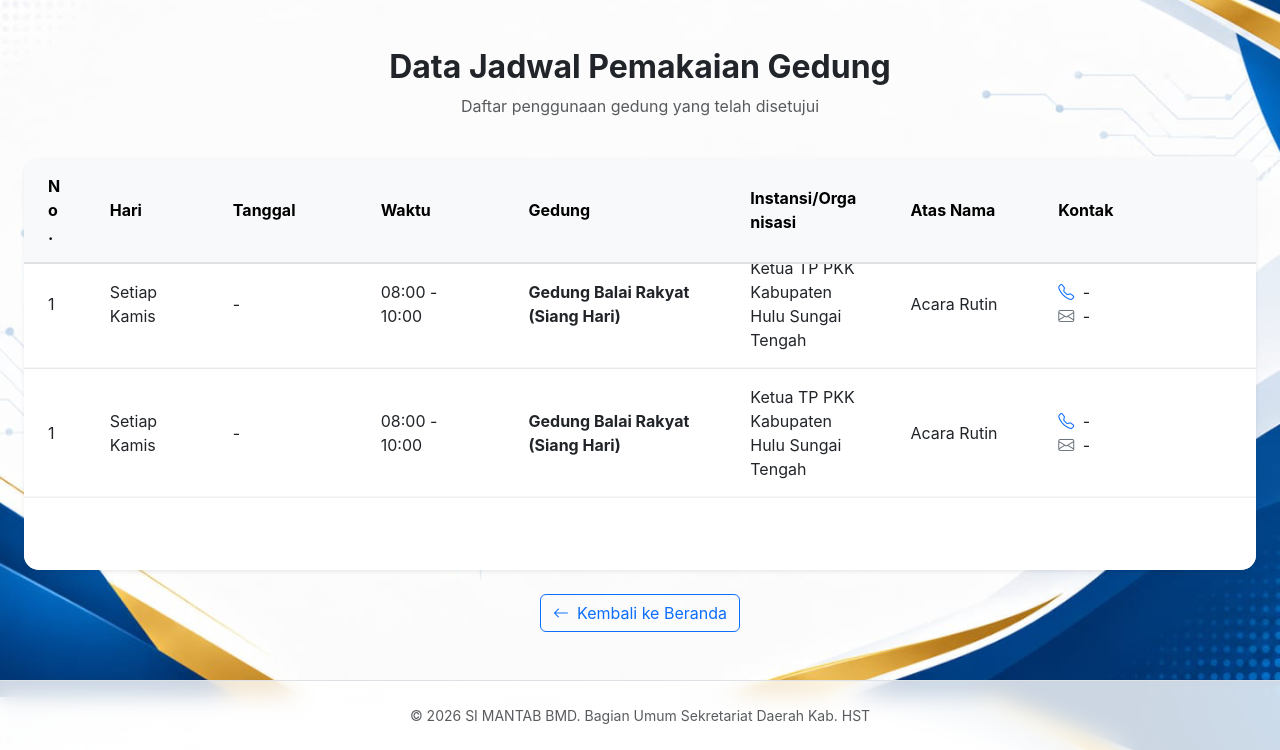
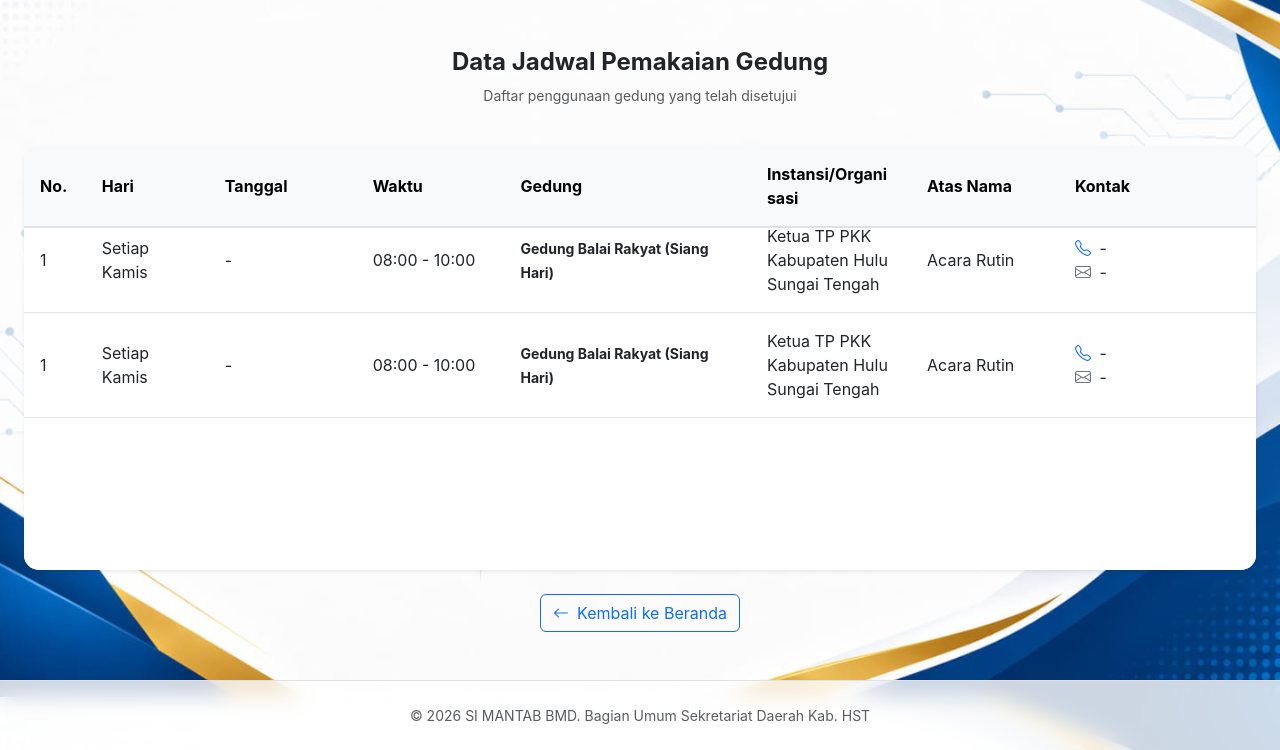
Before and after one commit to Rijal-ui/simantab-setdahst, a PHP site: page /usage_list.php in a window 1280 px wide. Shown: the part 103-853 px from the top of the page. Run offline with PHP 8.4, Linux system fonts and the light colour scheme; data comes from the database, SQL or seed files in the repository; lists and menus that the app fills with data are empty; some libraries are stand-ins or nearby versions.

Commit message:
Update usage_list 19 Jun 26

```diff
--- a/usage_list.php
+++ b/usage_list.php
@@ -52,26 +52,27 @@
 include 'header.php';
 ?>
 
-<div class="container-fluid px-4 py-5 d-flex flex-column" style="height: calc(100vh - 120px);">
+<div class="container-fluid px-2 px-md-4 py-5 d-flex flex-column" style="height: calc(100vh - 120px);">
     <div class="text-center mb-4">
-        <h2 class="fw-bold">Data Jadwal Pemakaian Gedung</h2>
-        <p class="text-muted">Daftar penggunaan gedung yang telah disetujui</p>
+        <h2 class="fw-bold h4">Data Jadwal Pemakaian Gedung</h2>
+        <p class="text-muted small">Daftar penggunaan gedung yang telah disetujui</p>
     </div>
 
     <div class="card shadow-sm border-0 flex-grow-1 d-flex flex-column overflow-hidden">
         <div class="card-body p-0 d-flex flex-column">
-            <div class="table-responsive border-bottom">
+            <!-- Desktop Header -->
+            <div class="table-responsive border-bottom d-none d-md-block">
                 <table class="table table-hover mb-0">
                     <thead class="table-light">
                         <tr>
-                            <th class="px-4 py-3" style="width: 50px;">No.</th>
-                            <th class="px-4 py-3">Hari</th>
-                            <th class="px-4 py-3">Tanggal</th>
-                            <th class="px-4 py-3">Waktu</th>
-                            <th class="px-4 py-3">Gedung</th>
-                            <th class="px-4 py-3">Instansi/Organisasi</th>
-                            <th class="px-4 py-3">Atas Nama</th>
-                            <th class="px-4 py-3">Kontak</th>
+                            <th class="px-3 py-3" style="width: 40px;">No.</th>
+                            <th class="px-3 py-3">Hari</th>
+                            <th class="px-3 py-3">Tanggal</th>
+                            <th class="px-3 py-3">Waktu</th>
+                            <th class="px-3 py-3">Gedung</th>
+                            <th class="px-3 py-3">Instansi/Organisasi</th>
+                            <th class="px-3 py-3">Atas Nama</th>
+                            <th class="px-3 py-3">Kontak</th>
                         </tr>
                     </thead>
                 </table>
@@ -79,20 +80,21 @@
 
             <div class="scroll-wrapper overflow-hidden flex-grow-1" style="min-height: 200px;">
                 <div class="scroll-content">
-                    <div class="table-responsive">
+                    <!-- Desktop View -->
+                    <div class="table-responsive d-none d-md-block">
                         <table class="table table-hover mb-0">
                             <tbody>
                                 <?php if (count($usage_data) > 0): ?>
                                     <?php foreach ($usage_data as $index => $row): ?>
                                     <tr class="animate-row">
-                                        <td class="px-4 py-3" style="width: 50px;"><?= $index + 1 ?></td>
-                                        <td class="px-4 py-3"><?= isset($row['is_routine']) ? 'Setiap Kamis' : getDayNameInIndonesian($row['booking_date']) ?></td>
-                                        <td class="px-4 py-3"><?= isset($row['is_routine']) ? '-' : date('d M Y', strtotime($row['booking_date'])) ?></td>
-                                        <td class="px-4 py-3"><?= date('H:i', strtotime($row['start_time'])) ?> - <?= date('H:i', strtotime($row['end_time'])) ?></td>
-                                        <td class="px-4 py-3"><strong><?= htmlspecialchars($row['building_name']) ?></strong></td>
-                                        <td class="px-4 py-3"><?= htmlspecialchars($row['organization'] ?: '-') ?></td>
-                                        <td class="px-4 py-3"><?= htmlspecialchars($row['booker_name']) ?></td>
-                                        <td class="px-4 py-3">
+                                        <td class="px-3 py-3" style="width: 40px;"><?= $index + 1 ?></td>
+                                        <td class="px-3 py-3"><?= isset($row['is_routine']) ? 'Setiap Kamis' : getDayNameInIndonesian($row['booking_date']) ?></td>
+                                        <td class="px-3 py-3"><?= isset($row['is_routine']) ? '-' : date('d M Y', strtotime($row['booking_date'])) ?></td>
+                                        <td class="px-3 py-3"><?= date('H:i', strtotime($row['start_time'])) ?> - <?= date('H:i', strtotime($row['end_time'])) ?></td>
+                                        <td class="px-3 py-3"><strong class="small"><?= htmlspecialchars($row['building_name']) ?></strong></td>
+                                        <td class="px-3 py-3"><?= htmlspecialchars($row['organization'] ?: '-') ?></td>
+                                        <td class="px-3 py-3"><?= htmlspecialchars($row['booker_name']) ?></td>
+                                        <td class="px-3 py-3">
                                             <i class="bi bi-telephone text-primary me-1"></i> <?= htmlspecialchars($row['booker_phone']) ?><br>
                                             <i class="bi bi-envelope text-secondary me-1"></i> <?= htmlspecialchars($row['booker_email']) ?>
                                         </td>
@@ -101,14 +103,14 @@
                                     <!-- Duplicate data for seamless scrolling -->
                                     <?php foreach ($usage_data as $index => $row): ?>
                                     <tr class="animate-row">
-                                        <td class="px-4 py-3" style="width: 50px;"><?= $index + 1 ?></td>
-                                        <td class="px-4 py-3"><?= isset($row['is_routine']) ? 'Setiap Kamis' : getDayNameInIndonesian($row['booking_date']) ?></td>
-                                        <td class="px-4 py-3"><?= isset($row['is_routine']) ? '-' : date('d M Y', strtotime($row['booking_date'])) ?></td>
-                                        <td class="px-4 py-3"><?= date('H:i', strtotime($row['start_time'])) ?> - <?= date('H:i', strtotime($row['end_time'])) ?></td>
-                                        <td class="px-4 py-3"><strong><?= htmlspecialchars($row['building_name']) ?></strong></td>
-                                        <td class="px-4 py-3"><?= htmlspecialchars($row['organization'] ?: '-') ?></td>
-                                        <td class="px-4 py-3"><?= htmlspecialchars($row['booker_name']) ?></td>
-                                        <td class="px-4 py-3">
+                                        <td class="px-3 py-3" style="width: 40px;"><?= $index + 1 ?></td>
+                                        <td class="px-3 py-3"><?= isset($row['is_routine']) ? 'Setiap Kamis' : getDayNameInIndonesian($row['booking_date']) ?></td>
+                                        <td class="px-3 py-3"><?= isset($row['is_routine']) ? '-' : date('d M Y', strtotime($row['booking_date'])) ?></td>
+                                        <td class="px-3 py-3"><?= date('H:i', strtotime($row['start_time'])) ?> - <?= date('H:i', strtotime($row['end_time'])) ?></td>
+                                        <td class="px-3 py-3"><strong class="small"><?= htmlspecialchars($row['building_name']) ?></strong></td>
+                                        <td class="px-3 py-3"><?= htmlspecialchars($row['organization'] ?: '-') ?></td>
+                                        <td class="px-3 py-3"><?= htmlspecialchars($row['booker_name']) ?></td>
+                                        <td class="px-3 py-3">
                                             <i class="bi bi-telephone text-primary me-1"></i> <?= htmlspecialchars($row['booker_phone']) ?><br>
                                             <i class="bi bi-envelope text-secondary me-1"></i> <?= htmlspecialchars($row['booker_email']) ?>
                                         </td>
@@ -121,6 +123,60 @@
                                 <?php endif; ?>
                             </tbody>
                         </table>
+                    </div>
+
+                    <!-- Mobile View (Cards) -->
+                    <div class="d-md-none p-2">
+                        <?php if (count($usage_data) > 0): ?>
+                            <?php foreach ($usage_data as $index => $row): ?>
+                            <div class="card mb-3 shadow-sm border-0 animate-row">
+                                <div class="card-body p-3">
+                                    <div class="d-flex justify-content-between align-items-start mb-2">
+                                        <span class="badge bg-primary"><?= $index + 1 ?></span>
+                                        <small class="text-muted"><?= isset($row['is_routine']) ? 'Setiap Kamis' : getDayNameInIndonesian($row['booking_date']) ?></small>
+                                    </div>
+                                    <?php if (!isset($row['is_routine'])): ?>
+                                    <p class="mb-1 small"><strong>Tanggal:</strong> <?= date('d M Y', strtotime($row['booking_date'])) ?></p>
+                                    <?php endif; ?>
+                                    <p class="mb-1 small"><strong>Waktu:</strong> <?= date('H:i', strtotime($row['start_time'])) ?> - <?= date('H:i', strtotime($row['end_time'])) ?></p>
+                                    <p class="mb-1 small"><strong>Gedung:</strong> <?= htmlspecialchars($row['building_name']) ?></p>
+                                    <p class="mb-1 small"><strong>Instansi:</strong> <?= htmlspecialchars($row['organization'] ?: '-') ?></p>
+                                    <p class="mb-1 small"><strong>Atas Nama:</strong> <?= htmlspecialchars($row['booker_name']) ?></p>
+                                    <div class="small text-muted">
+                                        <i class="bi bi-telephone text-primary me-1"></i> <?= htmlspecialchars($row['booker_phone']) ?><br>
+                                        <i class="bi bi-envelope text-secondary me-1"></i> <?= htmlspecialchars($row['booker_email']) ?>
+                                    </div>
+                                </div>
+                            </div>
+                            <?php endforeach; ?>
+                            <!-- Duplicate data for seamless scrolling -->
+                            <?php foreach ($usage_data as $index => $row): ?>
+                            <div class="card mb-3 shadow-sm border-0 animate-row">
+                                <div class="card-body p-3">
+                                    <div class="d-flex justify-content-between align-items-start mb-2">
+                                        <span class="badge bg-primary"><?= $index + 1 ?></span>
+                                        <small class="text-muted"><?= isset($row['is_routine']) ? 'Setiap Kamis' : getDayNameInIndonesian($row['booking_date']) ?></small>
+                                    </div>
+                                    <?php if (!isset($row['is_routine'])): ?>
+                                    <p class="mb-1 small"><strong>Tanggal:</strong> <?= date('d M Y', strtotime($row['booking_date'])) ?></p>
+                                    <?php endif; ?>
+                                    <p class="mb-1 small"><strong>Waktu:</strong> <?= date('H:i', strtotime($row['start_time'])) ?> - <?= date('H:i', strtotime($row['end_time'])) ?></p>
+                                    <p class="mb-1 small"><strong>Gedung:</strong> <?= htmlspecialchars($row['building_name']) ?></p>
+                                    <p class="mb-1 small"><strong>Instansi:</strong> <?= htmlspecialchars($row['organization'] ?: '-') ?></p>
+                                    <p class="mb-1 small"><strong>Atas Nama:</strong> <?= htmlspecialchars($row['booker_name']) ?></p>
+                                    <div class="small text-muted">
+                                        <i class="bi bi-telephone text-primary me-1"></i> <?= htmlspecialchars($row['booker_phone']) ?><br>
+                                        <i class="bi bi-envelope text-secondary me-1"></i> <?= htmlspecialchars($row['booker_email']) ?>
+                                    </div>
+                                </div>
+                            </div>
+                            <?php endforeach; ?>
+                        <?php else: ?>
+                            <div class="text-center py-5 text-muted">
+                                <i class="bi bi-calendar-x fs-1 mb-2 d-block"></i>
+                                Belum ada data pemakaian gedung.
+                            </div>
+                        <?php endif; ?>
                     </div>
                 </div>
             </div>
@@ -144,14 +200,14 @@
         word-wrap: break-word;
     }
     /* Menyelaraskan lebar kolom antara header dan body */
-    .table th:nth-child(1), .table td:nth-child(1) { width: 5%; }
+    .table th:nth-child(1), .table td:nth-child(1) { width: 40px; }
     .table th:nth-child(2), .table td:nth-child(2) { width: 10%; }
     .table th:nth-child(3), .table td:nth-child(3) { width: 12%; }
     .table th:nth-child(4), .table td:nth-child(4) { width: 12%; }
-    .table th:nth-child(5), .table td:nth-child(5) { width: 18%; }
+    .table th:nth-child(5), .table td:nth-child(5) { width: 20%; }
     .table th:nth-child(6), .table td:nth-child(6) { width: 13%; }
     .table th:nth-child(7), .table td:nth-child(7) { width: 12%; }
-    .table th:nth-child(8), .table td:nth-child(8) { width: 18%; }
+    .table th:nth-child(8), .table td:nth-child(8) { width: 16%; }
 
     /* Smooth Scroll Animation */
     .scroll-wrapper {
@@ -184,6 +240,13 @@
         background-color: #f0fff4 !important;
         transform: scale(1.01);
     }
+
+    /* Make container more responsive */
+    @media (max-width: 768px) {
+        .container-fluid {
+            padding: 0.5rem;
+        }
+    }
 </style>
 
 <?php include 'footer.php'; ?>
```
